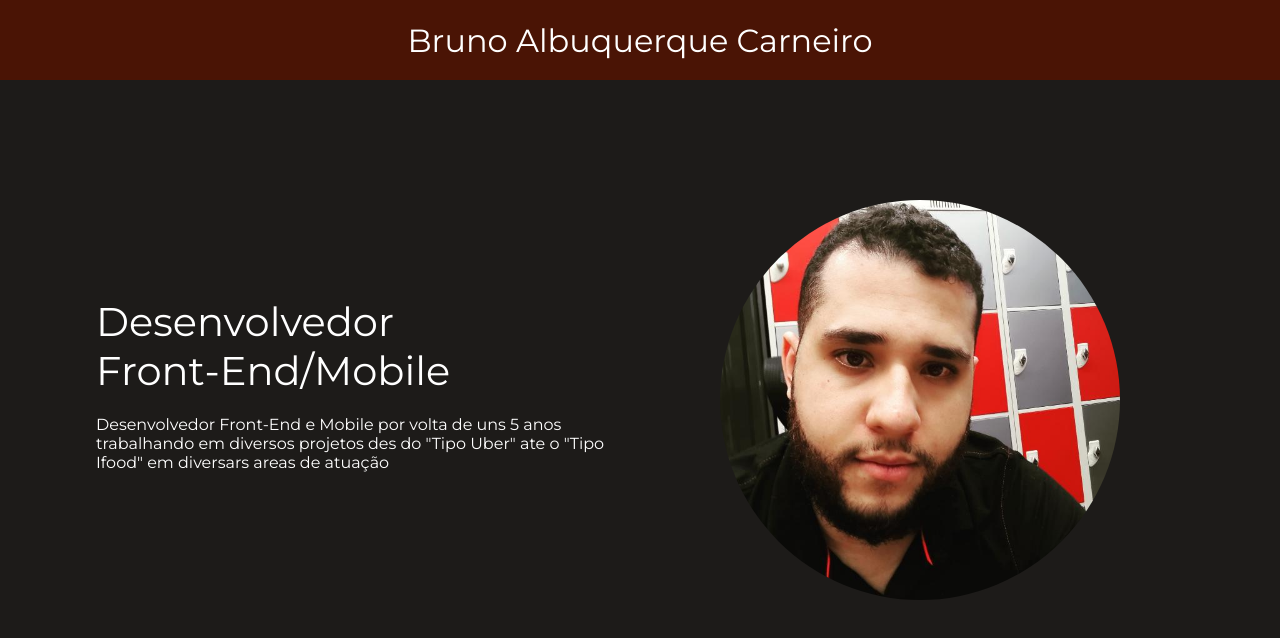
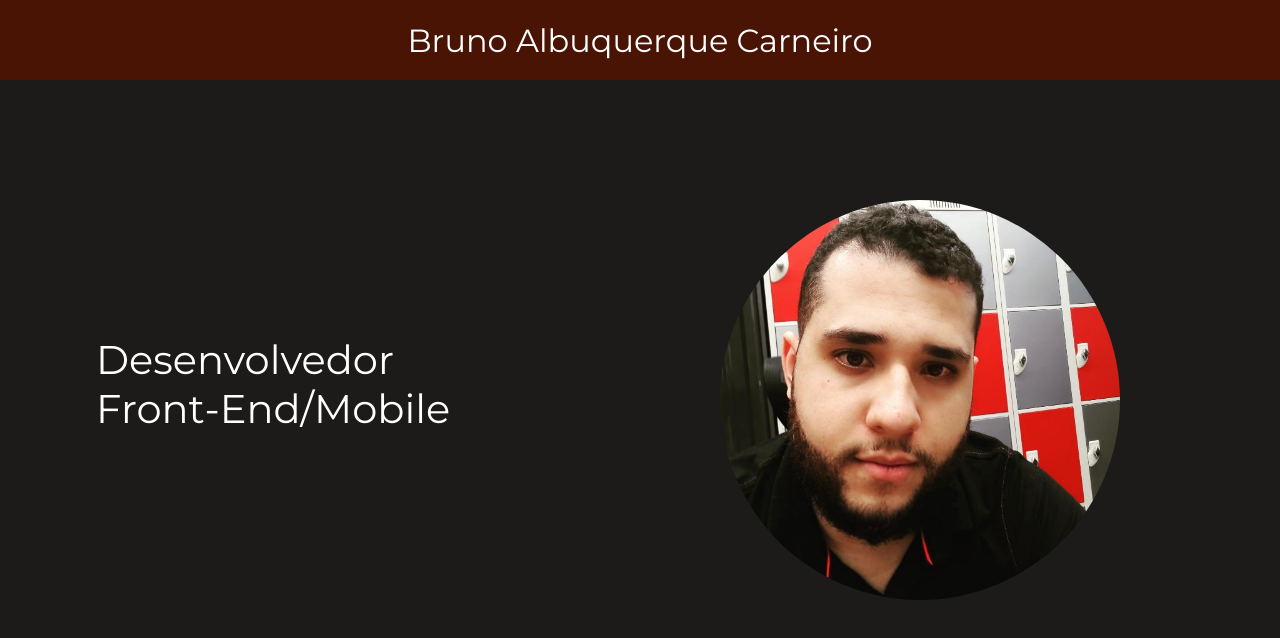
Before and after one commit to brunoAlbuquerque1/brunoalbuquerque.dev, a Next.js app: page / in a window 1280 px wide. Shown: the top 638 px of the page. Built offline with nearby package versions, Linux system fonts and the light colour scheme.

Commit message:
feat: subindo novo layout e troca para nextJs

```diff
--- a/src/components/About/about.tsx
+++ b/src/components/About/about.tsx
@@ -8,7 +8,7 @@ function About() {
       <div >
         <TextContainer>
           <h3>Desenvolvedor <br/> Front-End/Mobile</h3>
-          <h4> Desenvolvedor Front-End e Mobile por volta de uns 5 anos trabalhando em diversos projetos des do  "Tipo Uber" ate o "Tipo Ifood" em diversars areas de atuação </h4>
+          {/* <h4> Desenvolvedor Front-End e Mobile por volta de uns 5 anos trabalhando em diversos projetos des do  "Tipo Uber" ate o "Tipo Ifood" em diversars areas de atuação </h4> */}
         </TextContainer>
       </div>
       <div style={{justifyContent:'center',display:'flex'}}>
```
